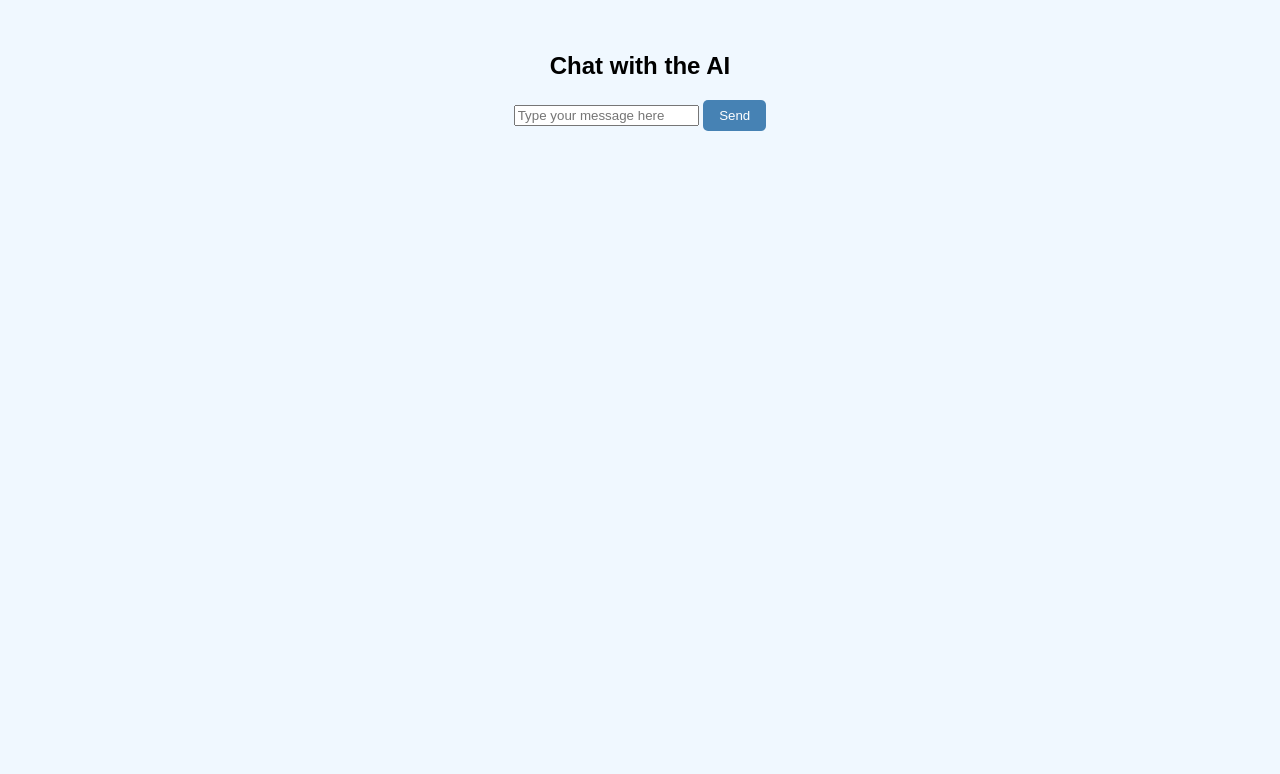
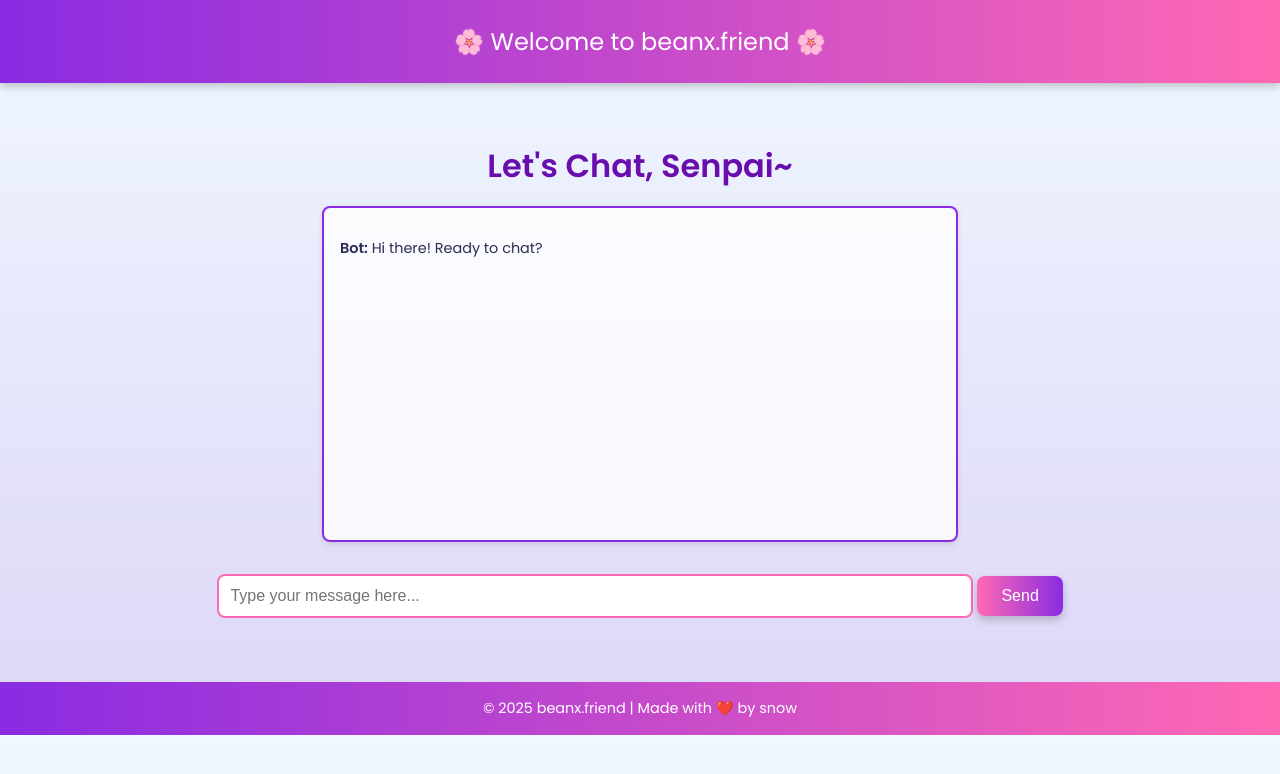
Before and after one commit to xXSnowXx/beanx.friend, a website: page index.html in a window 1280 px wide. Drawn offline with Linux system fonts and the light colour scheme.

Commit message:
let chatGPT have fun with an anime themed redesign cuz i didn't have much time today, probably borked untested functionality. nonetheless i am really happy with this one LOL

```diff
--- a/index.html
+++ b/index.html
@@ -1,16 +1,28 @@
 <!DOCTYPE html>
 <html lang="en">
 <head>
+    <link href="https://fonts.googleapis.com/css2?family=Poppins:wght@400;600&display=swap" rel="stylesheet">
+
     <meta charset="UTF-8">
     <meta name="viewport" content="width=device-width, initial-scale=1.0">
-    <title>Chatbot Home</title>
+    <title>beanx.friend</title>
     <link rel="stylesheet" href="style.css">
 </head>
-<main>
-    <h2>Chat with the AI</h2>
-    <div id="chat-box"></div>
-    <input type="text" id="user-input" placeholder="Type your message here" />
-    <button id="chat-button">Send</button>
-</main>
-
+<body>
+    <header>
+        🌸 Welcome to beanx.friend 🌸
+    </header>
+    <main>
+        <h2>Let's Chat, Senpai~</h2>
+        <div id="chat-box">
+            <p><strong>Bot:</strong> Hi there! Ready to chat?</p>
+        </div>
+        <input type="text" id="user-input" placeholder="Type your message here...">
+        <button id="chat-button">Send</button>
+    </main>
+    <footer>
+        &copy; 2025 beanx.friend | Made with ❤️ by snow
+    </footer>
+    <script src="script.js"></script>
+</body>
 </html>
--- a/script.js
+++ b/script.js
@@ -9,17 +9,5 @@ chatButton.addEventListener('click', async () => {
     chatBox.innerHTML += `<p><strong>You:</strong> ${userMessage}</p>`;
     userInput.value = '';
 
-    try {
-        const response = await fetch('http://localhost:3000/chat', {
-            method: 'POST',
-            headers: { 'Content-Type': 'application/json' },
-            body: JSON.stringify({ message: userMessage }),
-        });
-
-        const data = await response.json();
-        chatBox.innerHTML += `<p><strong>Bot:</strong> ${data.reply}</p>`;
-    } catch (error) {
-        chatBox.innerHTML += `<p><strong>Error:</strong> Failed to fetch response.</p>`;
-        console.error(error);
-    }
+    chatBox.innerHTML += `<p><strong>Bot:</strong> Onii-chan, the backend isn't ready yet... 💬</p>`;
 });
--- a/style.css
+++ b/style.css
@@ -1,30 +1,85 @@
+/* General Reset */
 body {
-    font-family: Arial, sans-serif;
     margin: 0;
     padding: 0;
-    background-color: #f0f8ff;
+    font-family: 'Poppins', Arial, sans-serif;
+    background: linear-gradient(to bottom, #f0f8ff, #dcd6f7);
+    color: #2c2c54;
     text-align: center;
+    overflow-x: hidden;
 }
 
+/* Header Styling */
 header {
-    background-color: #4682b4;
+    background: linear-gradient(to right, #8a2be2, #ff69b4);
     color: white;
-    padding: 1rem 0;
+    padding: 1.5rem 0;
+    box-shadow: 0 4px 8px rgba(0, 0, 0, 0.2);
+    font-size: 1.5rem;
 }
 
+/* Main Content */
 main {
     padding: 2rem;
 }
 
+main h2 {
+    font-size: 2rem;
+    margin-bottom: 1rem;
+    color: #6a0dad;
+}
+
+/* Chat Box */
+#chat-box {
+    margin: 1rem auto;
+    width: 80%;
+    max-width: 600px;
+    height: 300px;
+    overflow-y: auto;
+    border: 2px solid #8a2be2;
+    background: rgba(255, 255, 255, 0.8);
+    border-radius: 8px;
+    padding: 1rem;
+    box-shadow: 0 2px 6px rgba(0, 0, 0, 0.1);
+    text-align: left;
+    font-size: 0.9rem;
+}
+
+/* User Input */
+#user-input {
+    width: 60%;
+    padding: 0.7rem;
+    margin-top: 1rem;
+    border: 2px solid #ff69b4;
+    border-radius: 8px;
+    outline: none;
+    font-size: 1rem;
+}
+
+/* Button Styling */
 button {
-    background-color: #4682b4;
+    margin-top: 1rem;
+    padding: 0.7rem 1.5rem;
+    background: linear-gradient(to right, #ff69b4, #8a2be2);
     color: white;
-    padding: 0.5rem 1rem;
+    font-size: 1rem;
     border: none;
-    border-radius: 5px;
+    border-radius: 8px;
     cursor: pointer;
+    transition: all 0.3s ease-in-out;
+    box-shadow: 0 4px 8px rgba(0, 0, 0, 0.2);
 }
 
 button:hover {
-    background-color: #5a9bd4;
+    background: linear-gradient(to right, #8a2be2, #ff69b4);
+    transform: translateY(-2px);
 }
+
+/* Footer */
+footer {
+    margin-top: 2rem;
+    padding: 1rem 0;
+    background: linear-gradient(to right, #8a2be2, #ff69b4);
+    color: white;
+    font-size: 0.9rem;
+}
```
